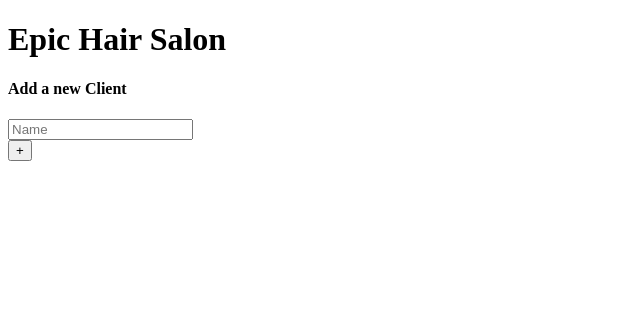
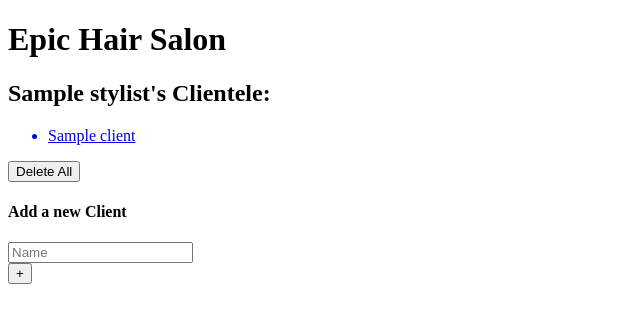
Before and after one commit to spburden/hair-salon-php-sql, a PHP site: template views/stylist.html.twig in a window 1280 px wide. Shown: the top 323 px of the page, without its empty margins (0-640 px from the left). Run offline with PHP 8.4, Linux system fonts and the light colour scheme; the template is opened without the code that fills it: most values are stand-ins (such as "Sample title", 1, 10 or a date in 2020); some libraries are stand-ins or nearby versions.

Commit message:
add silex routing and twig page for stylist clientele

```diff
--- a/views/stylist.html.twig
+++ b/views/stylist.html.twig
@@ -3,18 +3,20 @@
     <body>
         <div class="container">
             <h1>Epic Hair Salon</h1>
-            {% if stylists %}
+            {% if stylist %}
                 <h2>{{ stylist.getName }}'s Clientele:</h2>
                 <ul>
+                {% if clients %}
                     {% for client in clients %}
                         <a href="/stylist/{{ stylist.getId }}/{{ client.getId }}"><li>{{ client.getName }}</li></a>
                     {% endfor %}
                 </ul>
-                <form class="" action="/stylist/{{ client.getId }}/delete_all" method="post">
+                <form class="" action="/stylist/{{ stylist.getId }}/delete_all" method="post">
                     <button type="submit" class="btn btn-danger">Delete All</button>
                 </form>
+                {% endif %}
             {% endif %}
-            <form class="form-inline" action="/stylist/{{ client.getId }}/add_client" method="post">
+            <form class="form-inline" action="/stylist/{{ stylist.getId }}/add_client" method="post">
                 <h4>Add a new Client</h4>
                 <div class="form-group">
                     <input class="form-control" type="text" name="name" placeholder="Name" required>
```
Also changed, not shown: app/app.php (+11 -9 lines).
